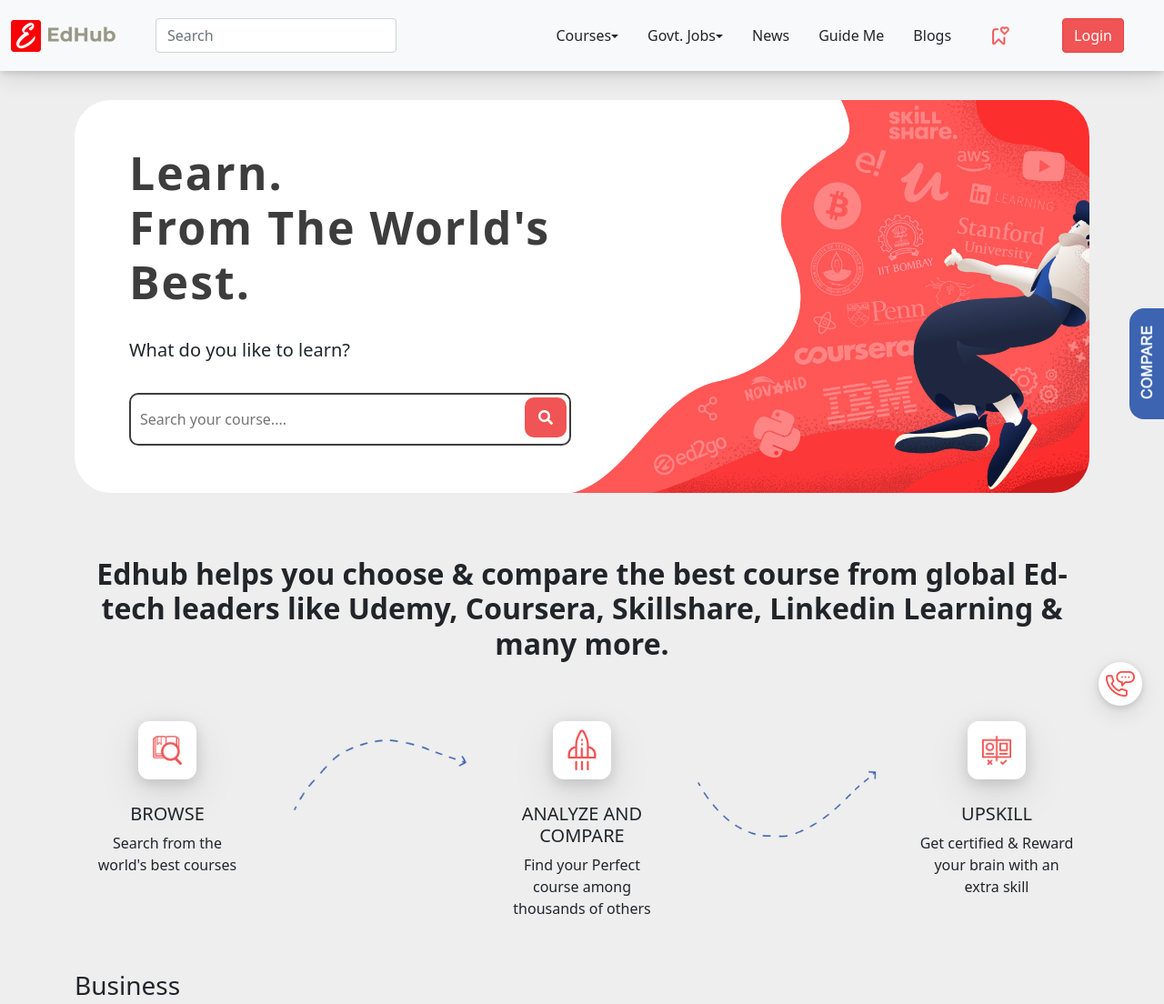
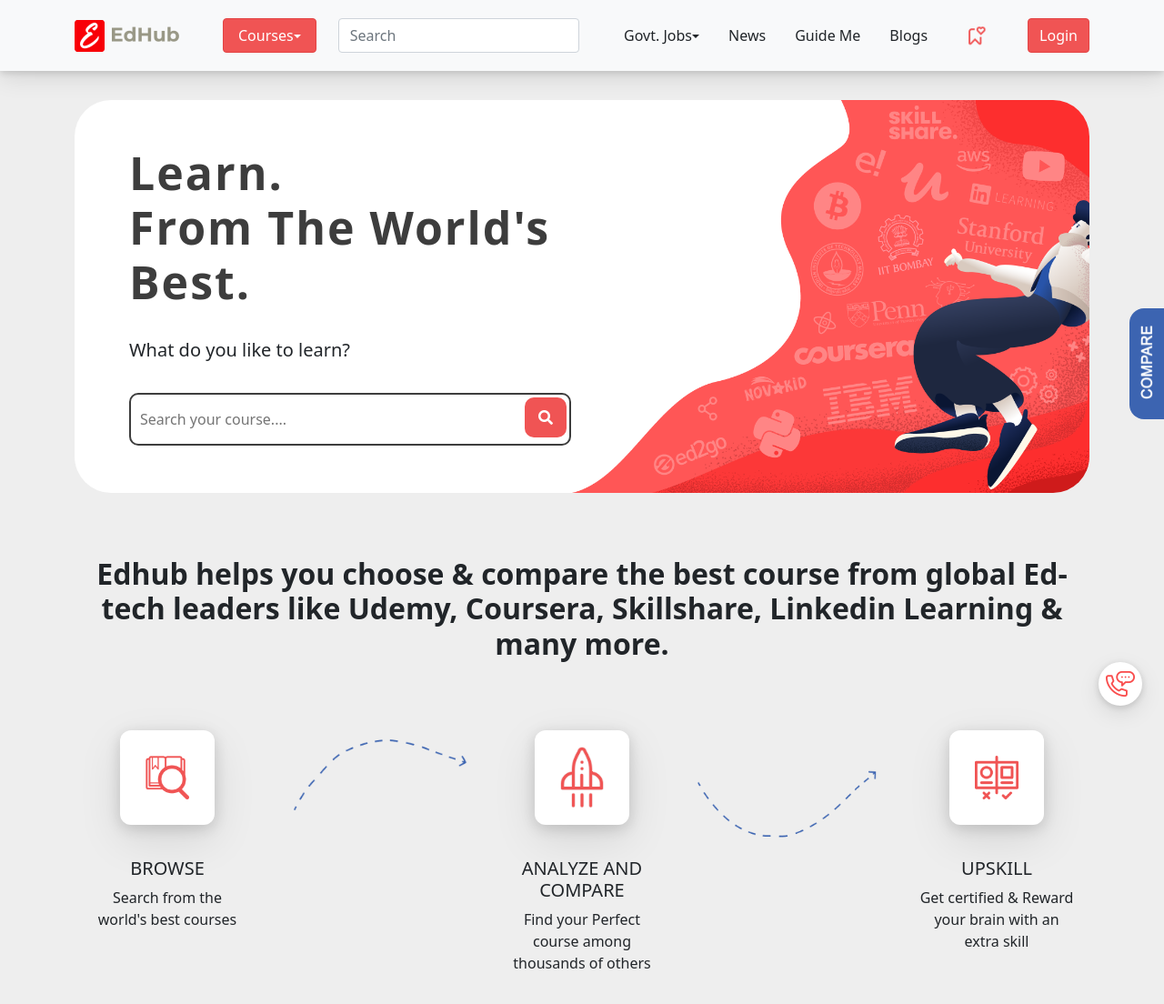
Before and after one commit to AakeyRed/edhubpro.github.io, a plain HTML site: page index.html in a window 1280 px wide. Shown: the top 1104 px of the page at 91% size. Drawn offline with Linux system fonts and the light colour scheme.

Commit message:
changes updated...

```diff
--- a/custom/css/style.css
+++ b/custom/css/style.css
@@ -113,8 +113,8 @@ a:hover {
     display: flex;
     align-items: center;
     justify-content: center;
-    width: 6.25rem;
-    height: 6.25rem;
+    width: 10rem;
+    height: 10rem;
     margin-left: auto;
     margin-right: auto;
 }
@@ -123,8 +123,8 @@ a:hover {
     display: inline-flex;
     align-items: center;
     justify-content: center;
-    width: 4rem;
-    height: 4rem;
+    width: 6.5rem;
+    height: 6.5rem;
     font-size: 2rem;
     background-color: var(--white-color);
     border-radius: .75rem;
@@ -133,14 +133,17 @@ a:hover {
 }
 
 .feature:hover .feature-icon {
-    width: 100%;
-    height: 100%;
+    width: 9rem;
+    height: 9rem;
 }
 
 .feature-icon img {
-    width: 2rem;
+    width: 3rem;
+    transition: 300ms linear;
 }
-
+.feature:hover .feature-icon img{
+    width: 4.25rem;
+}
 .btn-primary-theme {
     color: var(--white-color);
     background-color: var(--background-theme-color);
@@ -809,6 +812,7 @@ a:hover {
     .navbar-expand-md .navbar-nav {
         flex-direction: inherit;
         padding: inherit;
+        padding-right: 0;
     }
     .header-search-from {
         margin-top: inherit;
@@ -842,6 +846,10 @@ a:hover {
         display: flex;
         justify-content: space-between;
     }
+    .navbar-expand-md .navbar-nav.ed-nav,
+    .navbar-nav.ed-nav .nav-item{
+        padding-right: 0;
+    }
 }
 
 @media (min-width: 1200px) {}
--- a/index.html
+++ b/index.html
@@ -27,7 +27,7 @@
         <!-- Fixed navbar -->
         <nav class="navbar navbar-expand-md bg-light ed-navbar fixed-top">
             <!-- if dev wants to fixed top header add "fixed-top" class with navbar -->
-            <div class="container-fluid position-relative">
+            <div class="container position-relative">
                 <a class="navbar-brand" href="/">
                     <img src="./assets/images/edhub.png" alt="Eduhub">
                 </a>
@@ -43,23 +43,9 @@
                     <i class="fas fa-bars"></i>
                 </button>
                 <div class="collapse navbar-collapse" id="navbarCollapse">
-
-                    <div class="d-flex">
-                        <form class="d-flex flex-column header-search-from px-3">
-                            <input class="form-control me-2" type="search" placeholder="Search" aria-label="Search">
-                            <div id="searchResult" class="search-result-list" style="display: none;">
-                                <div class="list-group">
-                                    <a href="javascript:void(0);" class="list-group-item">The current link item</a>
-                                    <a href="javascript:void(0);" class="list-group-item">A second link item</a>
-                                    <a href="javascript:void(0);" class="list-group-item">A third link item</a>
-                                    <a href="javascript:void(0);" class="list-group-item">A fourth link item</a>
-                                </div>
-                            </div>
-                        </form>
-                    </div>
-                    <ul class="navbar-nav ms-auto">
+                    <ul class="navbar-nav">
                         <li class="nav-item dropdown" id="myDropdown">
-                            <a href="javascript:void(0);" class="nav-link link-dark dropdown-toggle" data-bs-toggle="dropdown">Courses</a>
+                            <a href="javascript:void(0);" class="btn btn-primary-theme px-3 dropdown-toggle" data-bs-toggle="dropdown">Courses</a>
                             <ul class="dropdown-menu">
                                 <li>
                                     <a class="dropdown-item" href="javascript:void(0);">
@@ -131,6 +117,21 @@
                                 </a></li>
                             </ul>
                         </li>
+                    </ul>
+                    <div class="d-flex">
+                        <form class="d-flex flex-column header-search-from px-3">
+                            <input class="form-control me-2" type="search" placeholder="Search" aria-label="Search">
+                            <div id="searchResult" class="search-result-list" style="display: none;">
+                                <div class="list-group">
+                                    <a href="javascript:void(0);" class="list-group-item">The current link item</a>
+                                    <a href="javascript:void(0);" class="list-group-item">A second link item</a>
+                                    <a href="javascript:void(0);" class="list-group-item">A third link item</a>
+                                    <a href="javascript:void(0);" class="list-group-item">A fourth link item</a>
+                                </div>
+                            </div>
+                        </form>
+                    </div>
+                    <ul class="navbar-nav ms-auto">
                         <li class="nav-item dropdown">
                             <a href="javascript:void(0);" class="nav-link link-dark dropdown-toggle" data-bs-toggle="dropdown">Govt.
                                 Jobs</a>
```
